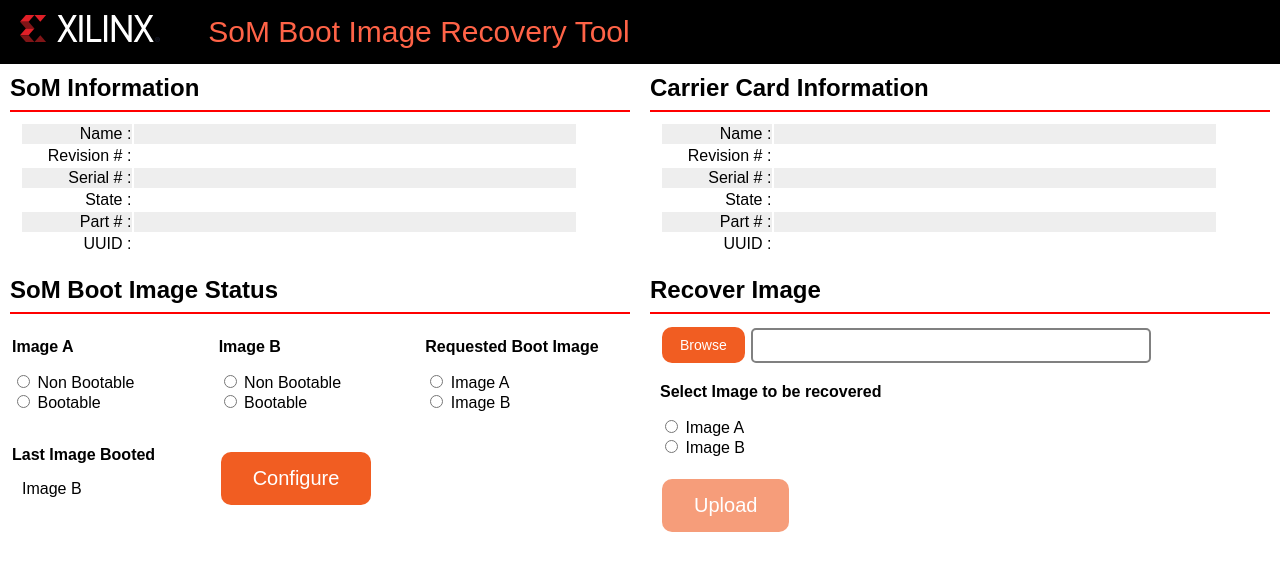
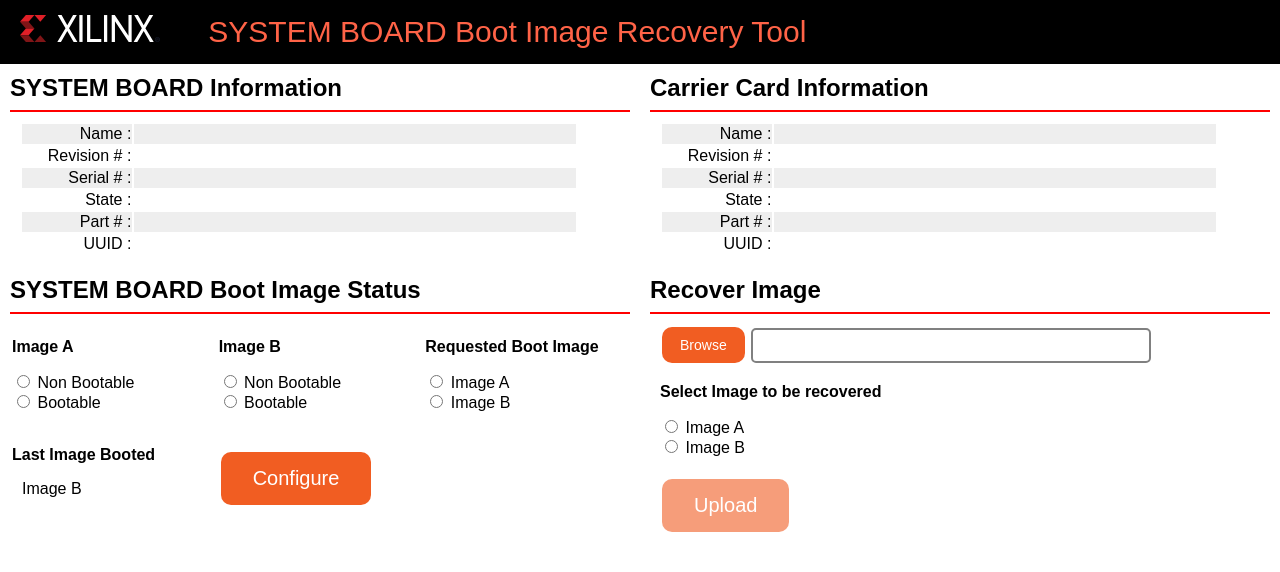
Before and after one commit to Xilinx/image-recovery, a plain HTML site: page misc/web_pages/index.htm in a window 1280 px wide. Drawn offline with Linux system fonts and the light colour scheme; no server answers.

Commit message:
sw_apps :img_rcvry: Update GUI of image recovery to make it more generic
The patch updates the text on GUI of image recovery to make it more generic.

Signed-off-by: Vikram Sreenivasa Batchali <b.vikram@xilinx.com>
Acked-by: Mohan Marutirao Dhanawade <mohan.dhanawade@xilinx.com>

```diff
--- a/misc/web_pages/index.htm
+++ b/misc/web_pages/index.htm
@@ -11,14 +11,14 @@
 	<body onload="onPageLoad()">
 		<div class="header">
 			<embed class="header_img" src="image/xlnxlogo.svg">
-			<span class="header_title"> SoM Boot Image Recovery Tool </span>
+			<span class="header_title"> SYSTEM BOARD Boot Image Recovery Tool </span>
 		</div>
 
 		<div class="row_body">
 			<div class="column_body">
-				<h2>SoM Information </h2>
+				<h2>SYSTEM BOARD Information </h2>
 				<hr>
-				<table class="sysinfotbl" id="somtbl">
+				<table class="sysinfotbl" id="sysboardtbl">
 					<tr>
 						<td>Name :</td>
 						<td> </td>
@@ -80,7 +80,7 @@
 
 		<div class="row_body">
 			<div class="column_body">
-				<h2>SoM Boot Image Status</h2>
+				<h2>SYSTEM BOARD Boot Image Status</h2>
 				<hr>
 				<form action="" method="GET" onsubmit="onCfg(); return false;">
 					<div class="column_opt">
```
